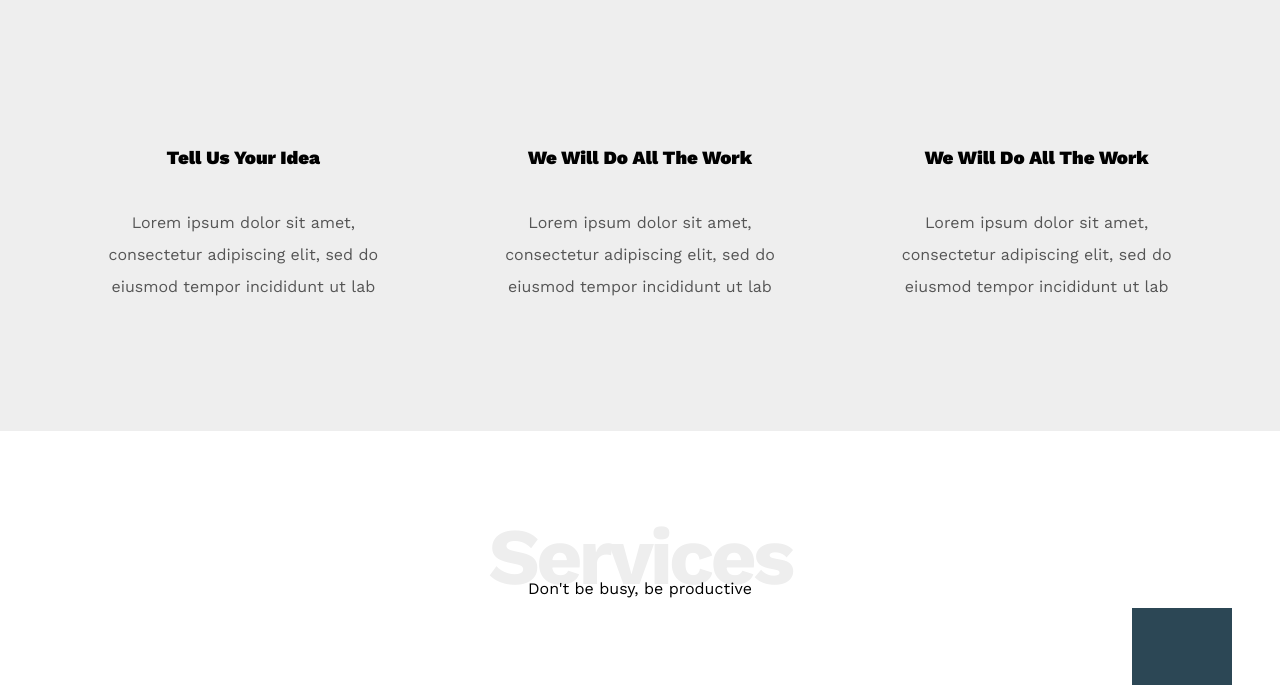
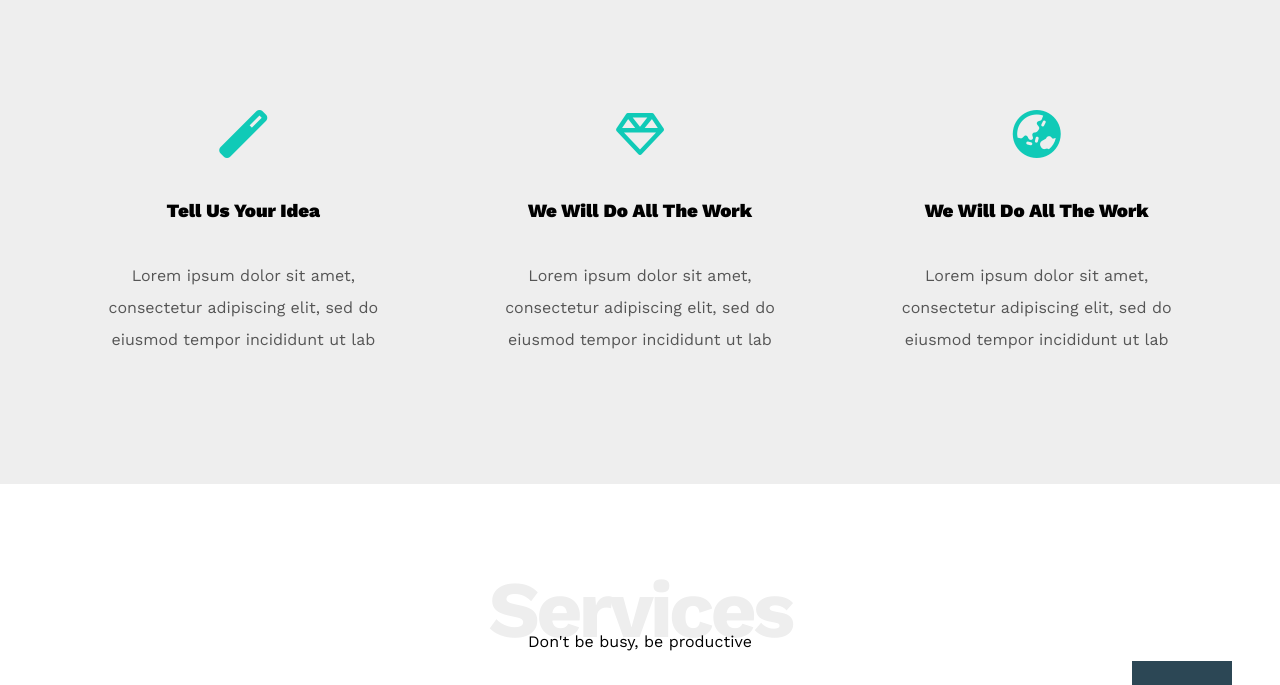
Before and after one commit to ziady1/Template-One, a plain HTML site: page index.html in a window 1280 px wide. Shown: the part 815-1500 px from the top of the page. Drawn offline with nearby package versions, Linux system fonts and the light colour scheme; the site is published under a folder, as on GitHub Pages, so addresses that start at the root find nothing.

Commit message:
Update index.html

```diff
--- a/index.html
+++ b/index.html
@@ -16,7 +16,7 @@
       rel="stylesheet"
     />
     <!-- font Awesome Library -->
-    <link rel="stylesheet" href="/css/all.min.css" />
+    <link rel="stylesheet" href="./css/all.min.css" />
     <title>Templete Leon</title>
   </head>
   <body>
```
